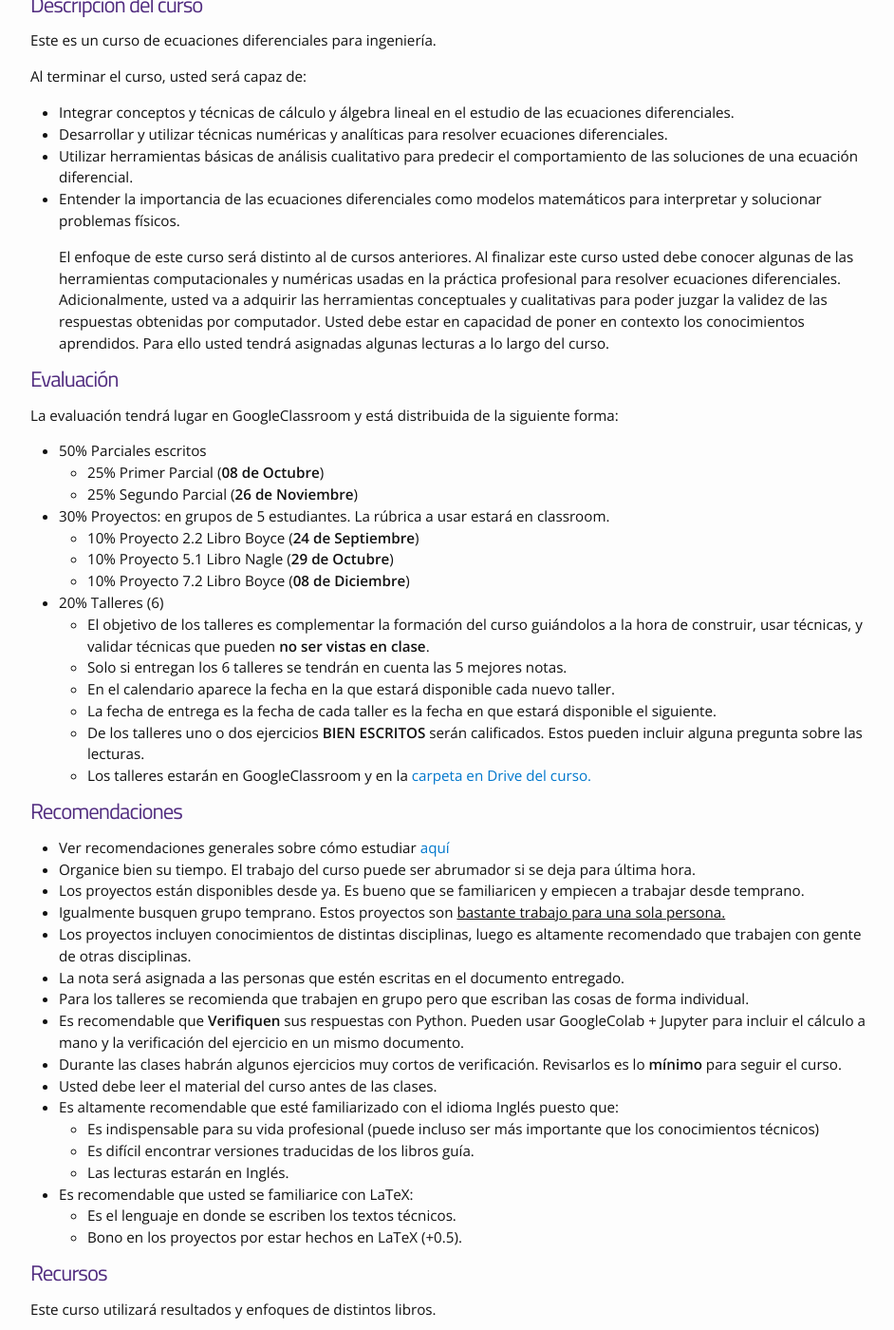
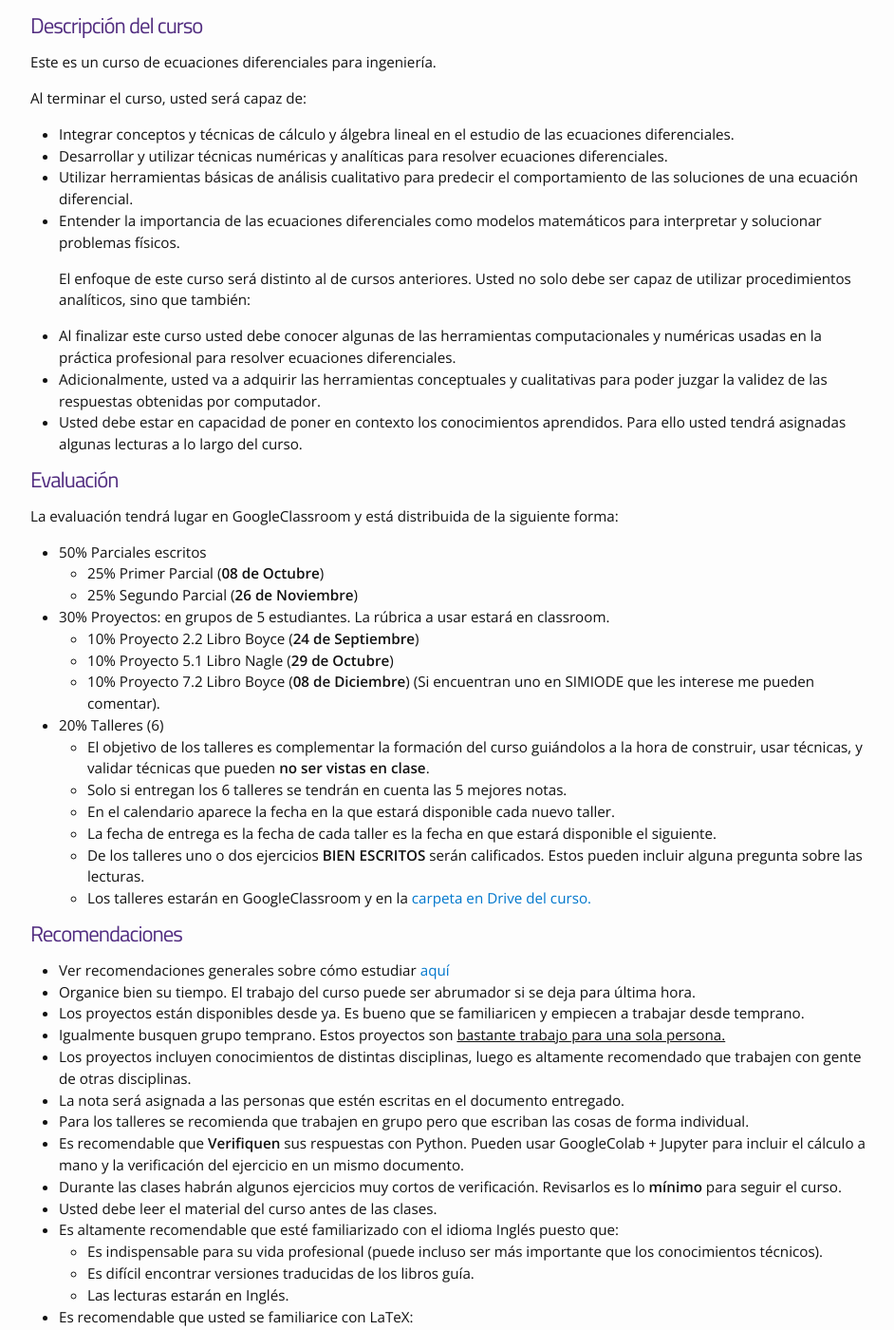
Before and after one commit to jdavidbel/jdavidbel.github.io, a Jekyll site: the page built from teaching/2020ii/eqdiff.md, in a window 1280 px wide and 1400 px high, scrolled down 641 px. Shown: the whole window at 95% size, without its empty margins (163-1105 px from the left). Built offline with Jekyll 4.4.1, drawn with Linux system fonts in a browser that asks for light colours; some of the changed text lies outside the part shown.

Commit message:
Added SIMIODE corrected meet

```diff
--- a/teaching/2020ii/eqdiff.md
+++ b/teaching/2020ii/eqdiff.md
@@ -10,10 +10,12 @@ title: Ecuaciones Diferenciales 2020-II
 <br> <ins>Horario:</ins> Mar - Jue 18:00 - 20:00
 <br> <ins>Docente:</ins> Alexander Leguizamón
 <br> <ins>Correo:</ins> [aleguizamonr@unal.edu.co](mailto:aleguizamonr@unal.edu.co)
-<br> <ins>Lugar:</ins> Google Meet  - [Link](https://meet.google.com/frk-sxee-xdf)
+<br> <ins>Lugar:</ins> Google Meet  - [Link](https://meet.google.com/sjr-oore-xqh)
 <br> <ins>Calendario:</ins> [Ver Archivo en Drive](https://docs.google.com/spreadsheets/d/1_MjxkVWJ-wF5PxZZYBbYpcTnrE9eyr_orTvKbwb7JBM/edit?usp=sharing])
+<br> <ins> Carpeta Drive:</ins> [Aquí](https://drive.google.com/drive/folders/0B4KGEZF4xfRsfnJyTHF3bWlnSXQ4QmtlaVJaRmpYSElkdFNZaTZhM1VBUlJHQ3prQ3Qta0E?usp=sharing)
 <br>
-**Actualizado**: 26 de Agosto 2020
+**Actualizado**: 04 de Septiembre de 2020
+
 # Descripción del curso
 Este es un curso de ecuaciones diferenciales para ingeniería.
 
@@ -24,9 +26,11 @@ Al terminar el curso, usted será capaz de:
 - Entender la importancia de las ecuaciones diferenciales como modelos matemáticos para interpretar y solucionar problemas físicos.
 
     El enfoque de este curso será distinto al de cursos anteriores.
-    Al finalizar este curso usted debe conocer algunas de las herramientas computacionales y numéricas usadas en la práctica profesional para resolver ecuaciones diferenciales.
-    Adicionalmente, usted va a adquirir las herramientas conceptuales y cualitativas para poder juzgar la validez de las respuestas obtenidas por computador.
-    Usted debe estar en capacidad de poner en contexto los conocimientos aprendidos.
+    Usted no solo debe ser capaz de utilizar procedimientos analíticos, sino que también:
+
+- Al finalizar este curso usted debe conocer algunas de las herramientas computacionales y numéricas usadas en la práctica profesional para resolver ecuaciones diferenciales.
+- Adicionalmente, usted va a adquirir las herramientas conceptuales y cualitativas para poder juzgar la validez de las respuestas obtenidas por computador.
+- Usted debe estar en capacidad de poner en contexto los conocimientos aprendidos.
     Para ello usted tendrá asignadas algunas lecturas a lo largo del curso.
 
 # Evaluación
@@ -37,7 +41,7 @@ La evaluación tendrá lugar en GoogleClassroom y está distribuida de la siguie
 - 30% Proyectos: en grupos de 5 estudiantes. La rúbrica a usar estará en classroom.
     - 10% Proyecto 2.2 Libro Boyce (**24 de Septiembre**)
     - 10% Proyecto 5.1 Libro Nagle (**29 de Octubre**)
-    - 10% Proyecto 7.2 Libro Boyce (**08 de Diciembre**)
+    - 10% Proyecto 7.2 Libro Boyce (**08 de Diciembre**) (Si encuentran uno en SIMIODE que les interese me pueden comentar).
 - 20% Talleres (6)
     - El objetivo de los talleres es complementar la formación del curso guiándolos a la hora de construir, usar técnicas, y validar técnicas que pueden **no ser vistas en clase**.
     - Solo si entregan los 6 talleres se tendrán en cuenta las 5 mejores notas.
@@ -58,7 +62,7 @@ La evaluación tendrá lugar en GoogleClassroom y está distribuida de la siguie
 - Durante las clases habrán algunos ejercicios muy cortos de verificación. Revisarlos es lo **mínimo** para seguir el curso.
 - Usted debe leer el material del curso antes de las clases.
 - Es altamente recomendable que esté familiarizado con el idioma Inglés puesto que:
-    - Es indispensable para su vida profesional (puede incluso ser más importante que los conocimientos técnicos)
+    - Es indispensable para su vida profesional (puede incluso ser más importante que los conocimientos técnicos).
     - Es difícil encontrar versiones traducidas de los libros guía.
     - Las lecturas estarán en Inglés.
 - Es recomendable que usted se familiarice con LaTeX:
@@ -92,11 +99,18 @@ Si hicieron la instalación utilizando Anaconda, todas las librerías necesarias
 Todas estas herramientas son libres y de código abierto.
 Las pueden usar libremente en su vida profesional.
 
+Si buscan más ideas para hacer proyectos pueden mirar:
+- [SIMIODE](https://simiode.org/): es una página donde hay distintos conceptos de ecuaciones diferenciales explicados mediante modelos y por gente de todo el mundo.
+    - [Competencia estudiantil SCUDEM](https://www.simiode.org/scudem/2020): parte de SIMIODE. Van a competir como grupo de estudiantes modelando un problema de ecuaciones diferenciales.
+-  [Competencia IBM](https://developer.ibm.com/es/maraton/): competencia de desarrollo de software. Pueden usar lo que se ve en el curso para construir algo chévere.
+
 - Para complementar su formación es importante que usted lea las lecturas que se van a dejar a lo largo del curso. Estas lecturas estarán en Classroom.
 
 - Otras herramientas:
    - [DField& PPlane](https://math.rice.edu/~dfield/)
     - [Curso MIT](https://ocw.mit.edu/courses/mathematics/18-03-differential-equations-spring-2010/index.htm)
+
+## Escritura
 - LaTeX:
     - [Tutoriales Overleaf](https://www.overleaf.com/learn/latex/Learn_LaTeX_in_30_minutes)
     - Para usar Latex en línea: [Overleaf](https://www.overleaf.com/)
```
Also changed, not shown: other parts of teaching/2020ii/eqdiff.md (+3 -0 lines).
